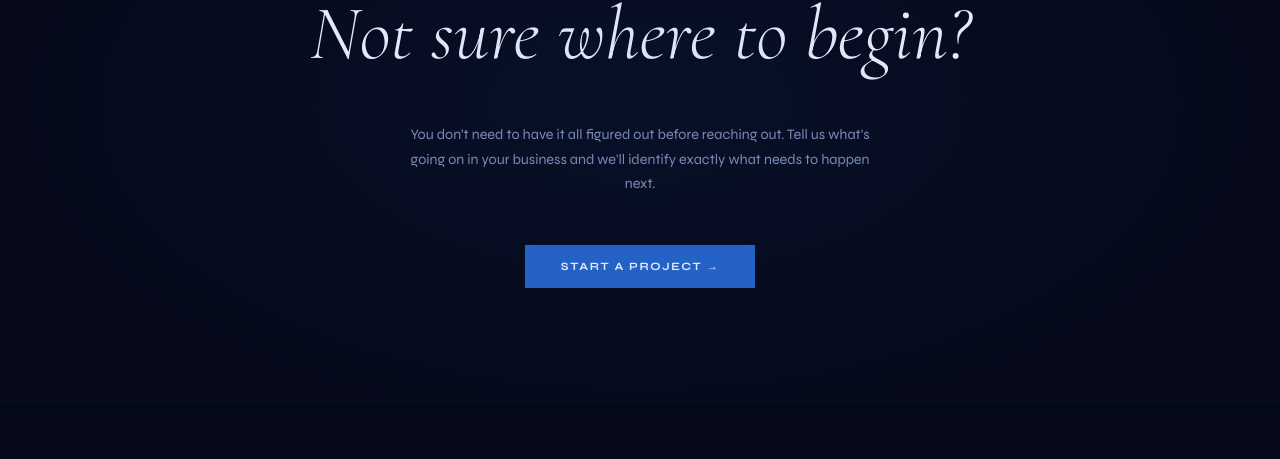
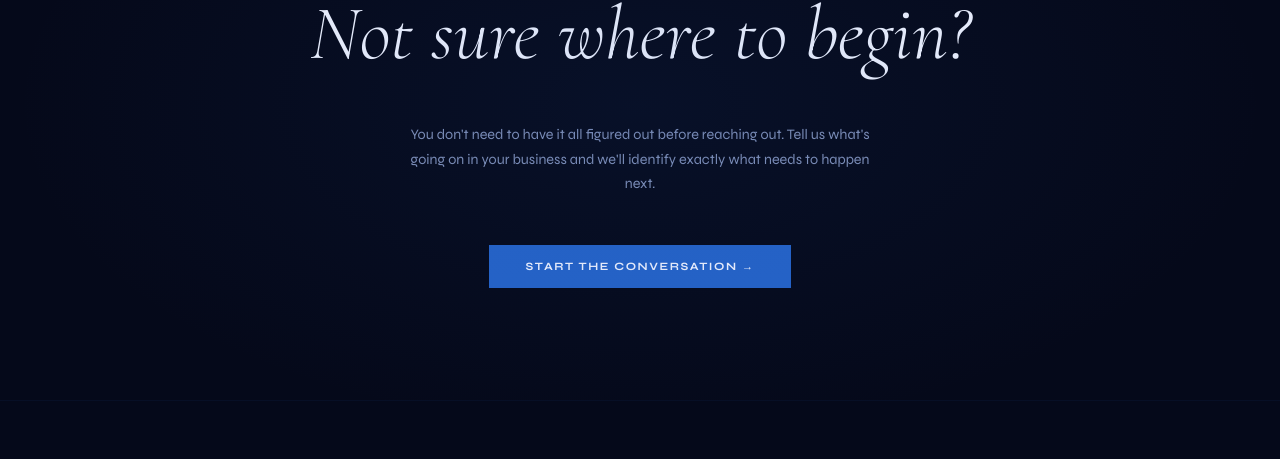
Before and after one commit to ItsRaennyDay/raeform_official, a plain HTML site: page services.html in a window 1280 px wide. Shown: the part 1987-2446 px from the top of the page. Drawn offline with nearby package versions, Linux system fonts and the light colour scheme.

Commit message:
Update services.html

```diff
--- a/services.html
+++ b/services.html
@@ -90,7 +90,7 @@
     <div class="s-tag rv" style="justify-content:center;margin-bottom:2rem">Get Started</div>
     <h2 class="rv" style="font-family:var(--font-d);font-size:clamp(2.5rem,6vw,5rem);font-weight:300;font-style:italic;color:var(--off-white);margin-bottom:1.5rem">Not sure where to begin?</h2>
     <p class="rv" style="font-size:.9rem;color:var(--muted);max-width:460px;margin:0 auto 3rem">You don't need to have it all figured out before reaching out. Tell us what's going on in your business and we'll identify exactly what needs to happen next.</p>
-    <button class="btn-p rv" onclick="go('contact')">Start a project &rarr;</button>
+    <button class="btn-p rv" onclick="go('contact')">Start the Conversation &rarr;</button>
   </section>
 <footer>
     <div class="ft-top">
```
